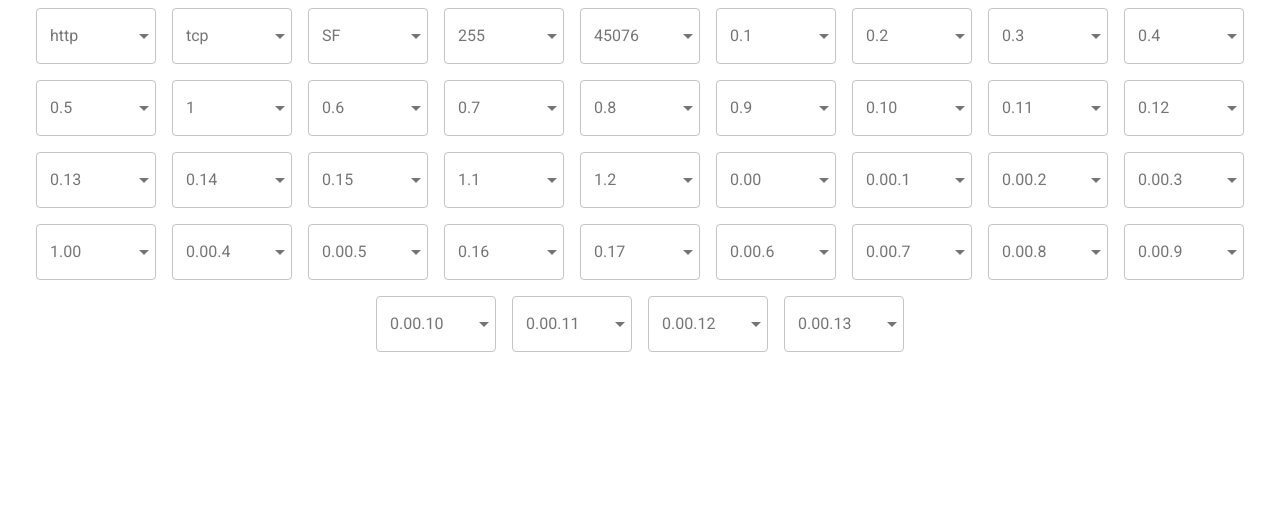
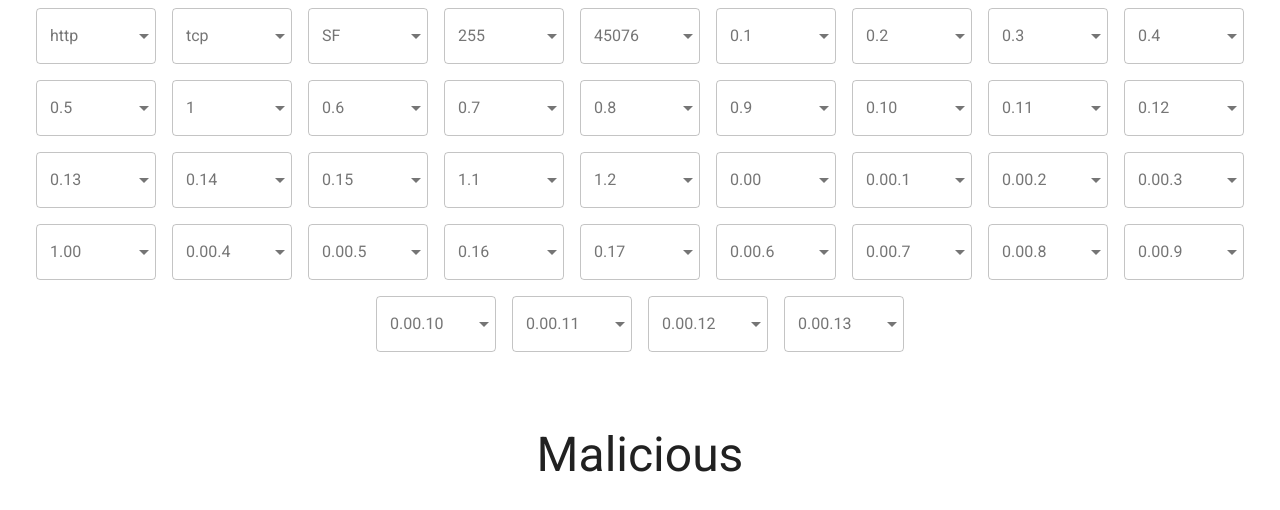
Before and after one commit to sapienscube/intrusion-detection-system-web-client, a React (Create React App) app: page / in a window 1280 px wide. Shown: the top 510 px of the page. Built offline with nearby package versions, Linux system fonts and the light colour scheme.

Commit message:
Added Attack view

```diff
--- a/src/App.js
+++ b/src/App.js
@@ -1,12 +1,17 @@
 import React from "react";
-
-import { Button } from "@material-ui/core";
+import { Grid, Button } from "@material-ui/core";
 import Feature from "./Feature";
+import Attack from "./Attack";
 
 function App() {
   return (
     <div className="App">
-      <Feature />
+      <Grid container direction="column" alignItems="center" spacing={36}>
+        <Feature />
+        <div style={{ padding: "70px" }}>
+          <Attack value={1} />
+        </div>
+      </Grid>
     </div>
   );
 }
--- /dev/null
+++ b/src/Attack.js
@@ -0,0 +1,14 @@
+import React from "react";
+
+import { Typography } from "@material-ui/core";
+
+function Attack(props) {
+  const { value } = props;
+  return (
+    <div>
+      <Typography variant="h3">{value ? "Malicious" : "Normal"}</Typography>
+    </div>
+  );
+}
+
+export default Attack;
```
